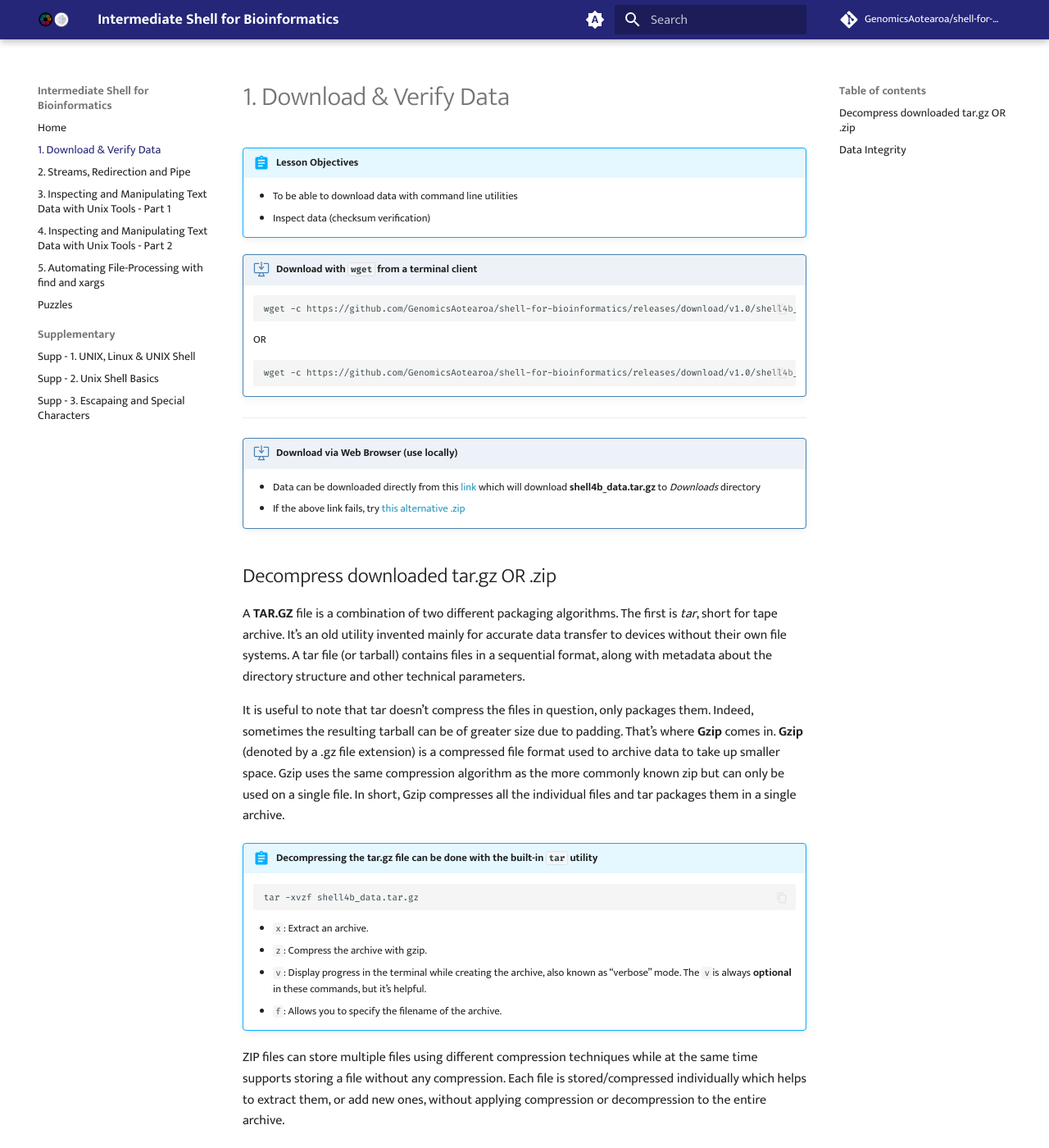
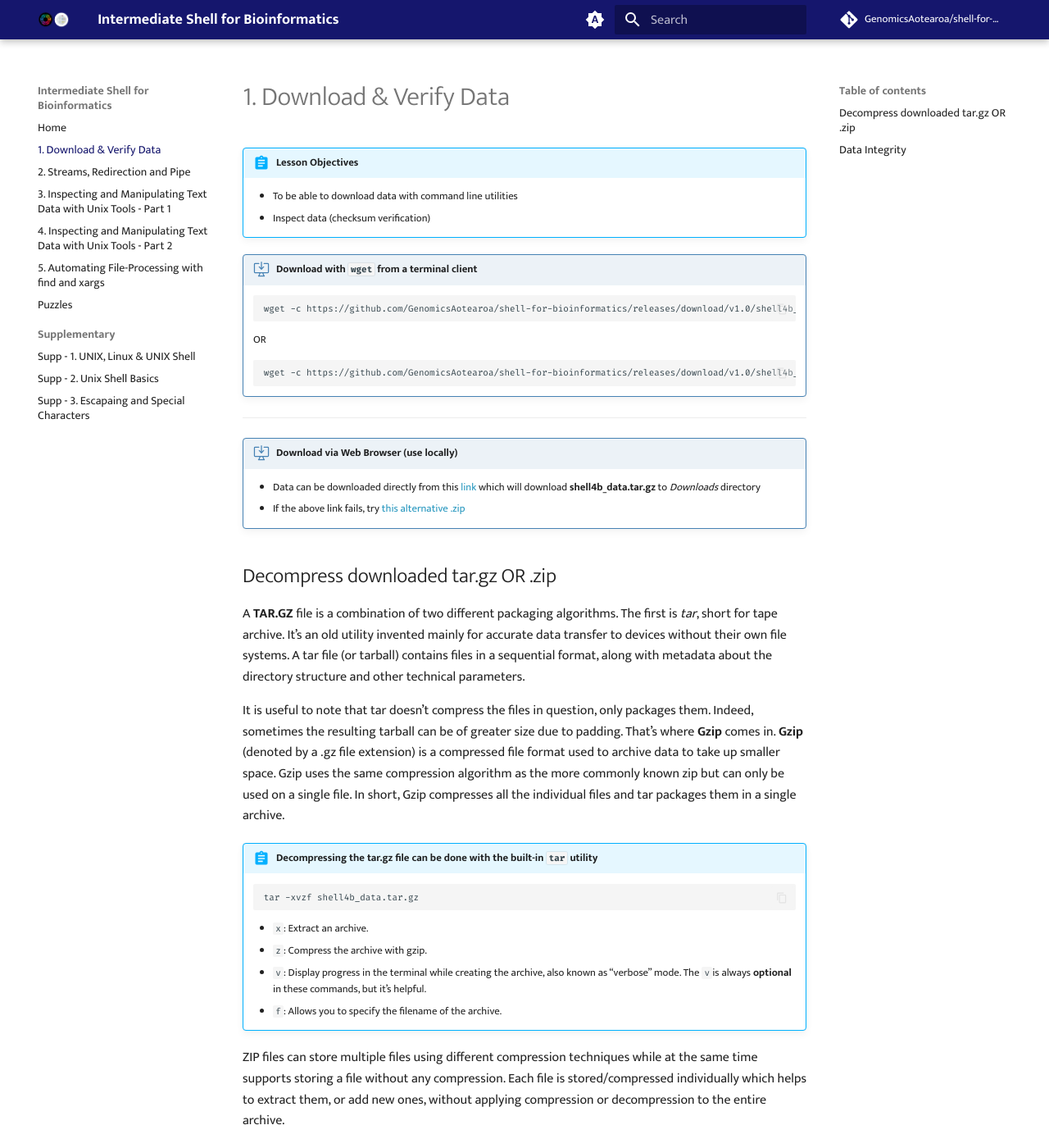
Before and after one commit to GenomicsAotearoa/shell-for-bioinformatics, an MkDocs documentation site: the page built from docs/2_download_data.md, in a window 1280 px wide and 1400 px high. Shown: the whole window at 82% size. Built offline with MkDocs 1.6.1 and Material for MkDocs 9.7.7, drawn with Linux system fonts in a browser that asks for light colours; comment, search, counter and statistics services are not loaded.

Commit message:
update colour scheme a bit

```diff
--- a/docs/stylesheets/extra.css
+++ b/docs/stylesheets/extra.css
@@ -5,7 +5,7 @@
 :root {
 
   /* Default color shades */
-  --md-default-fg-color:               #252677;
+  --md-default-fg-color:               #15166d;
   --md-default-fg-color--light:        #1a0206;
   --md-default-fg-color--lighter:      rgb(11,33,57,0.5);
   --md-default-fg-color--lightest:     rgb(11,33,57,0.1);
@@ -17,7 +17,7 @@
 */
 
   /* Primary color shades */
-  --md-primary-fg-color:               #252677;
+  --md-primary-fg-color:               #15166d;
   --md-primary-fg-color--light:        rgb(35,171,227);
   --md-primary-fg-color--dark:         rgb(11,33,57);
   /*
```
